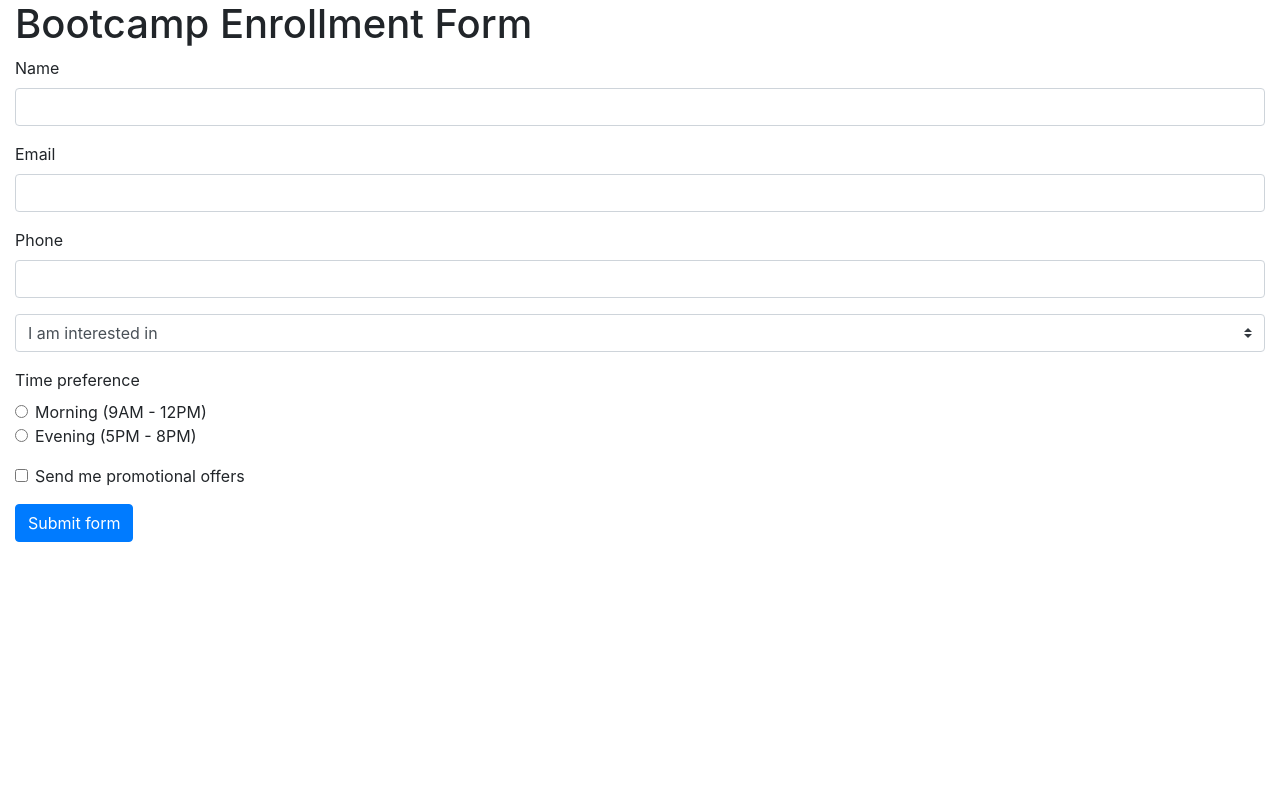
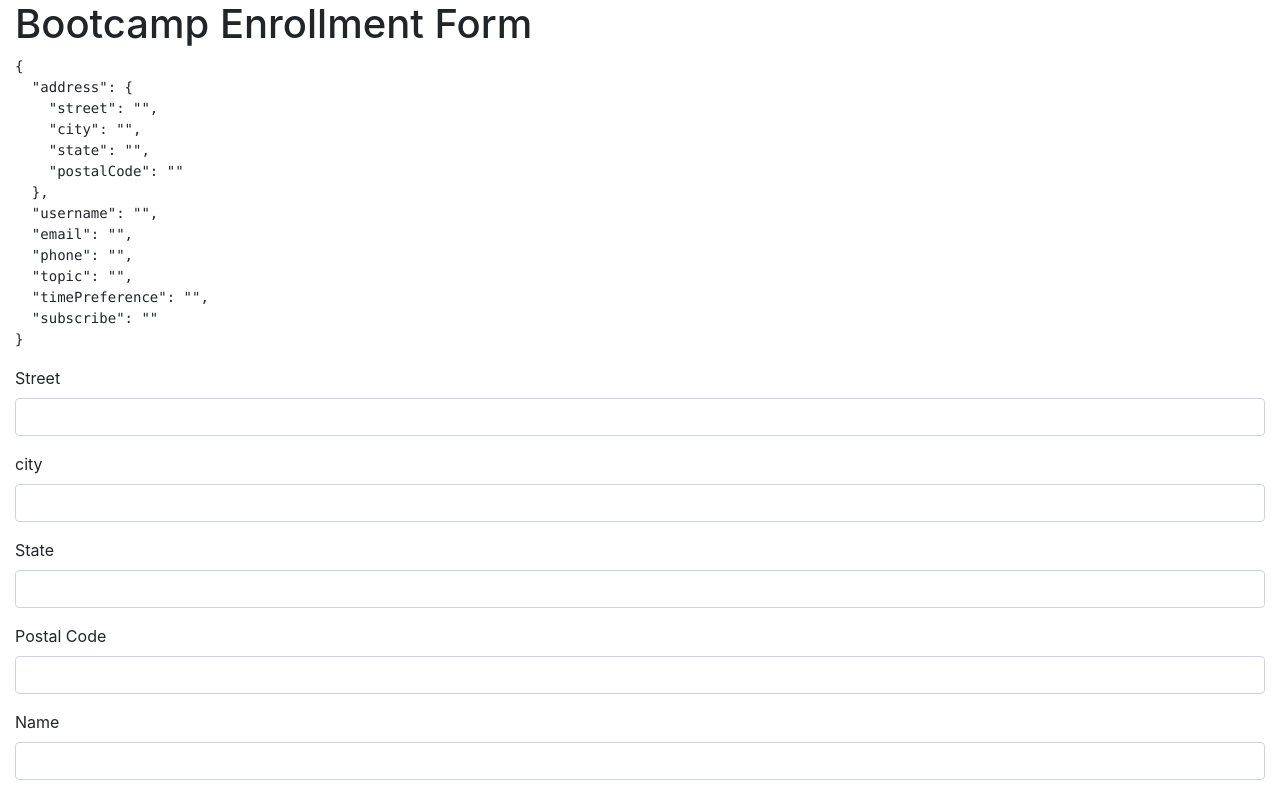
Before and after one commit to pom-mad/angular, an Angular app in the folder tdf/: page / in a window 1280 px wide. Shown: the top 799 px of the page. Built offline with nearby package versions, Linux system fonts and the light colour scheme.

Commit message:
binding Data with ngForm
you can group element just like address

```diff
--- a/tdf/src/app/app.component.html
+++ b/tdf/src/app/app.component.html
@@ -1,23 +1,45 @@
 <div class="container-fluid">
   <h1>Bootcamp Enrollment Form</h1>
-  <form action="">
+  <form #userForm="ngForm">
+
+    <pre>{{ userForm.value | json }}</pre>
+
+    <div ngModelGroup="address">
+      <div class="form-group">
+        <label>Street</label>
+        <input type="text" name="street" class="form-control" ngModel>
+      </div>
+      <div class="form-group">
+        <label>city</label>
+        <input type="text" name="city" class="form-control" ngModel>
+      </div>
+      <div class="form-group">
+        <label>State</label>
+        <input type="text" name="state" class="form-control" ngModel>
+      </div>
+      <div class="form-group">
+        <label>Postal Code</label>
+        <input type="text" name="postalCode" class="form-control" ngModel>
+      </div>
+    </div>
+
     <div class="form-group">
       <label>Name</label>
-      <input type="text" class="form-control">
+      <input type="text" class="form-control" name="username" ngModel>
     </div>
 
     <div class="form-group">
       <label>Email</label>
-      <input type="email" class="form-control">
+      <input type="email" class="form-control" name="email" ngModel>
     </div>
 
     <div class="form-group">
       <label>Phone</label>
-      <input type="tel" class="form-control">
+      <input type="tel" class="form-control" name="phone" ngModel>
     </div>
 
     <div class="form-group">
-      <select class="custom-select">
+      <select class="custom-select" name="topic" ngModel>
         <option selected>I am interested in</option>
         <option *ngFor="let topic of topics">{{ topic }}</option>
       </select>
@@ -26,17 +48,17 @@
     <div class="mb-3">
       <label>Time preference</label>
       <div class="form-check">
-        <input class="form-check-input" type="radio" name="timePreference" id="morning">
+        <input class="form-check-input" ngModel type="radio" name="timePreference" id="morning">
         <label class="form-check-label">Morning (9AM - 12PM)</label>
       </div>
       <div class="form-check">
-        <input class="form-check-input" type="radio" name="timePreference" id="evening">
+        <input class="form-check-input" ngModel type="radio" name="timePreference" id="evening">
         <label class="form-check-label">Evening (5PM - 8PM)</label>
       </div>
     </div>
 
     <div class="form-check mb-3">
-      <input type="checkbox" class="form-check-input">
+      <input type="checkbox" name="subscribe" ngModel class="form-check-input">
       <label class="form-check-label">
         Send me promotional offers
       </label>
--- a/tdf/src/app/app.module.ts
+++ b/tdf/src/app/app.module.ts
@@ -1,3 +1,4 @@
+import { FormsModule } from '@angular/forms';
 import { BrowserModule } from '@angular/platform-browser';
 import { NgModule } from '@angular/core';
 
@@ -8,7 +9,8 @@ import { AppComponent } from './app.component';
     AppComponent
   ],
   imports: [
-    BrowserModule
+    BrowserModule,
+    FormsModule
   ],
   providers: [],
   bootstrap: [AppComponent]
```
